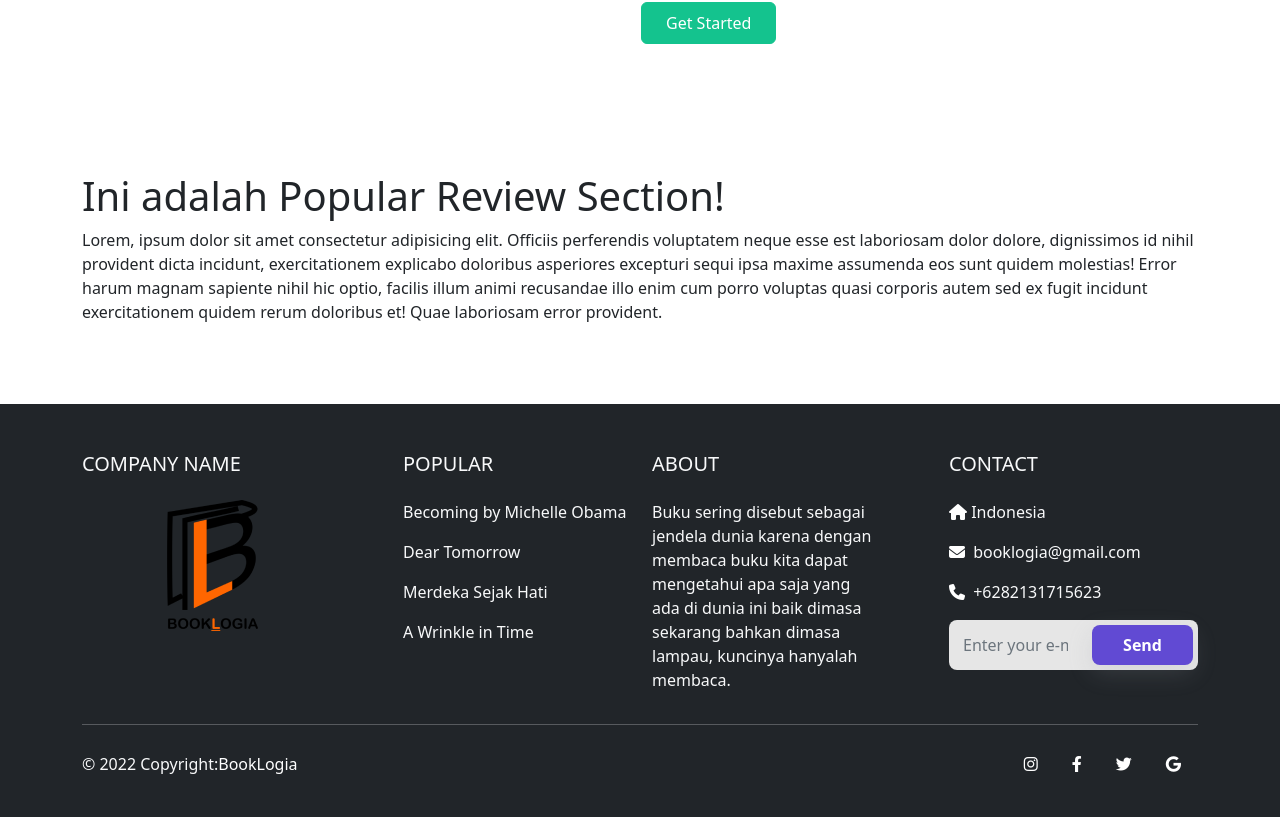
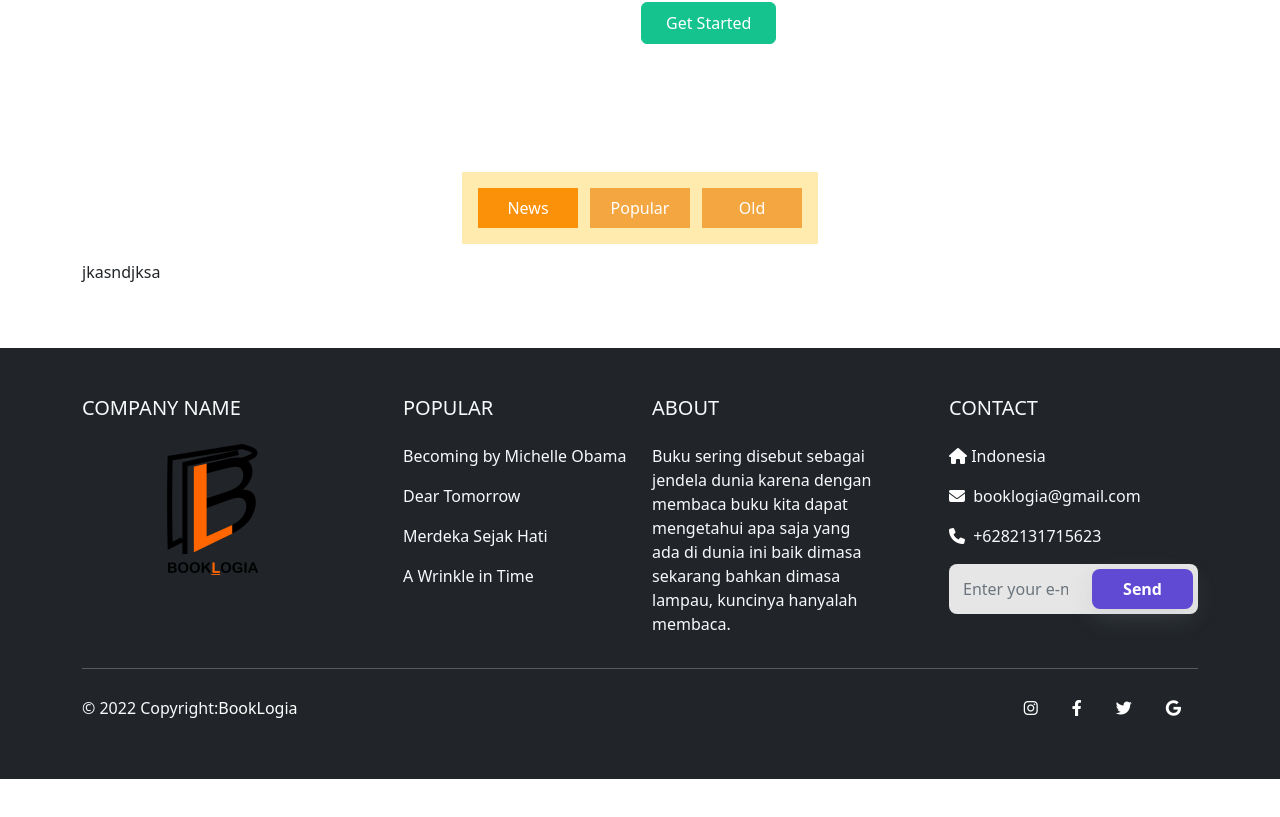
Before and after one commit to fikriwado/booklogia, a React (Create React App) app: page / in a window 1280 px wide. Shown: the part 1279-2096 px from the top of the page. After the commit the page ends 2058 px from the top, so only its background shows below. Built offline with nearby package versions, Linux system fonts and the light colour scheme.

Commit message:
setup popular review

```diff
--- a/src/App.scss
+++ b/src/App.scss
@@ -1,54 +1,11 @@
-$theme-colors: (
-  'primary': #0d6efd,
-  'secondary': #6c757d,
-  'success': #14c38e,
-  'info': #0dcaf0,
-  'warning': #feca57,
-  'danger': #ff6363,
-  'light': #f8f9fa,
-  'dark': #212529,
-);
+@import './sass/theme';
+@import '~bootstrap/scss/bootstrap';
 
-@import '~bootstrap/scss/bootstrap';
+@import './sass/pages/home.scss';
+@import './sass/components/footer';
 
 .font-poppins {
   font-family: 'Poppins', sans-serif;
-}
-
-/*---- Footer ---- */
-footer .subscribe {
-  position: relative;
-}
-
-footer .subscribe .btn-submits {
-  background: #614ad3 !important;
-  height: 40px;
-  border-radius: 8px;
-  padding-left: 30px;
-  padding-right: 30px;
-  color: #fff;
-  font-weight: bold;
-  position: absolute;
-  top: 5px;
-  right: 5px;
-  box-shadow: rgba(149, 157, 165, 0.2) 0px 8px 24px !important;
-}
-
-footer .subscribe .form-control {
-  background-color: lighten(#ccc, 10%);
-  box-shadow: none;
-  border-radius: 8px;
-  height: 50px;
-  padding-left: 14px;
-  padding-right: 130px;
-  border: none;
-  color: #343a40;
-}
-
-@media only screen and (max-width: 768px) {
-  footer .icon-media-footer {
-    font-size: 100%;
-  }
 }
 
 .form-login .form-control {
--- a/src/components/Navbar/index.js
+++ b/src/components/Navbar/index.js
@@ -6,7 +6,7 @@ import { Container, Navbar as NavbarBootstrap, Nav } from 'react-bootstrap';
 function Navbar() {
   return (
     <>
-      <NavbarBootstrap bg='warning' variant='light' expand='lg'>
+      <NavbarBootstrap bg='warning' variant='light' expand='lg' className='py-3'>
         <Container>
           <NavbarBootstrap.Brand href='/'>
             <img
@@ -21,31 +21,21 @@ function Navbar() {
           <NavbarBootstrap.Toggle aria-controls='basic-navbar-nav' />
           <NavbarBootstrap.Collapse id='basic-navbar-nav'>
             <Nav className='me-auto'>
-              <Nav.Link>
-                <Link to='/' className='nav-link'>
+                <Link to='/' className='nav-link ms-2 me-3'>
                   Home
                 </Link>
-              </Nav.Link>
-              <Nav.Link>
-                <Link to='/about' className='nav-link'>
+                <Link to='/about' className='nav-link me-3'>
                   About
                 </Link>
-              </Nav.Link>
-              <Nav.Link>
-                <Link to='/forum' className='nav-link'>
+                <Link to='/forum' className='nav-link me-3'>
                   Forum
                 </Link>
-              </Nav.Link>
-              <Nav.Link>
-                <Link to='/login' className='nav-link'>
+                <Link to='/login' className='nav-link me-3'>
                   Login
                 </Link>
-              </Nav.Link>
-              <Nav.Link>
                 <Link to='/register' className='nav-link'>
                   Register
                 </Link>
-              </Nav.Link>
             </Nav>
           </NavbarBootstrap.Collapse>
         </Container>
--- a/src/pages/Home/index.js
+++ b/src/pages/Home/index.js
@@ -1,6 +1,6 @@
 import React from 'react';
 import { Link } from 'react-router-dom';
-import { Container, Row, Col } from 'react-bootstrap';
+import { Container, Row, Col, Tabs, Tab } from 'react-bootstrap';
 import heroImage from '../../assets/images/hero.png';
 import aboutImage from '../../assets/images/about.png';
 import aboutPhotosImage from '../../assets/images/about-photos.png';
@@ -8,7 +8,7 @@ import handsShowImage from '../../assets/images/hands-show.png';
 
 function Home() {
     return (
-        <>
+        <div className='home-page'>
             <section id='hero-section' className='py-lg-5'>
                 <Container className='py-5 my-lg-3'>
                     <Row className='align-items-center'>
@@ -64,13 +64,22 @@ function Home() {
                 </Container>
             </section>
 
-            <section id='popular-review-section' className='py-5'>
-                <Container className='py-3'>
-                    <h1>Ini adalah Popular Review Section!</h1>
-                    <p>Lorem, ipsum dolor sit amet consectetur adipisicing elit. Officiis perferendis voluptatem neque esse est laboriosam dolor dolore, dignissimos id nihil provident dicta incidunt, exercitationem explicabo doloribus asperiores excepturi sequi ipsa maxime assumenda eos sunt quidem molestias! Error harum magnam sapiente nihil hic optio, facilis illum animi recusandae illo enim cum porro voluptas quasi corporis autem sed ex fugit incidunt exercitationem quidem rerum doloribus et! Quae laboriosam error provident.</p>
+            <section id='popular-review-section' className='py-lg-5'>
+                <Container className='py-lg-3 text-center'>
+                    <Tabs variant='pills' defaultActiveKey="news" className="d-inline-flex p-3 mb-3 tab-pills-booklogia">
+                        <Tab eventKey="news" title="News" className='text-start'>
+                            jkasndjksa
+                        </Tab>
+                        <Tab eventKey="popular" title="Popular" className='text-start'>
+                            sadsad
+                        </Tab>
+                        <Tab eventKey="old" title="Old" className='text-start'>
+                            xzcdsas
+                        </Tab>
+                    </Tabs>
                 </Container>
             </section>
-        </>
+        </div>
     );
 }
 
--- /dev/null
+++ b/src/sass/_theme.scss
@@ -0,0 +1,10 @@
+$theme-colors: (
+    'primary': #0d6efd,
+    'secondary': #6c757d,
+    'success': #14c38e,
+    'info': #0dcaf0,
+    'warning': #feca57,
+    'danger': #ff6363,
+    'light': #f8f9fa,
+    'dark': #212529,
+);
--- /dev/null
+++ b/src/sass/components/_footer.scss
@@ -0,0 +1,34 @@
+footer .subscribe {
+    position: relative;
+}
+
+footer .subscribe .btn-submits {
+    background: #614ad3 !important;
+    height: 40px;
+    border-radius: 8px;
+    padding-left: 30px;
+    padding-right: 30px;
+    color: #fff;
+    font-weight: bold;
+    position: absolute;
+    top: 5px;
+    right: 5px;
+    box-shadow: rgba(149, 157, 165, 0.2) 0px 8px 24px !important;
+}
+
+footer .subscribe .form-control {
+    background-color: lighten(#ccc, 10%);
+    box-shadow: none;
+    border-radius: 8px;
+    height: 50px;
+    padding-left: 14px;
+    padding-right: 130px;
+    border: none;
+    color: #343a40;
+}
+
+@media only screen and (max-width: 768px) {
+    footer .icon-media-footer {
+        font-size: 100%;
+    }
+}
--- /dev/null
+++ b/src/sass/pages/_home.scss
@@ -0,0 +1,26 @@
+.home-page .tab-pills-booklogia {
+    background-color: #FFEBAD;
+
+    &.nav-pills .nav-item {
+        margin: 0 6px;
+
+        &:first-child {
+            margin-left: 0;
+        }
+
+        &:last-child {
+            margin-right: 0;
+        }
+
+        .nav-link {
+            color: $white;
+            background-color: #F4A641;
+            border-radius: 0;
+            min-width: 100px;
+
+            &.active {
+                background-color: #FB9108;
+            }
+        }
+    }
+}
```
